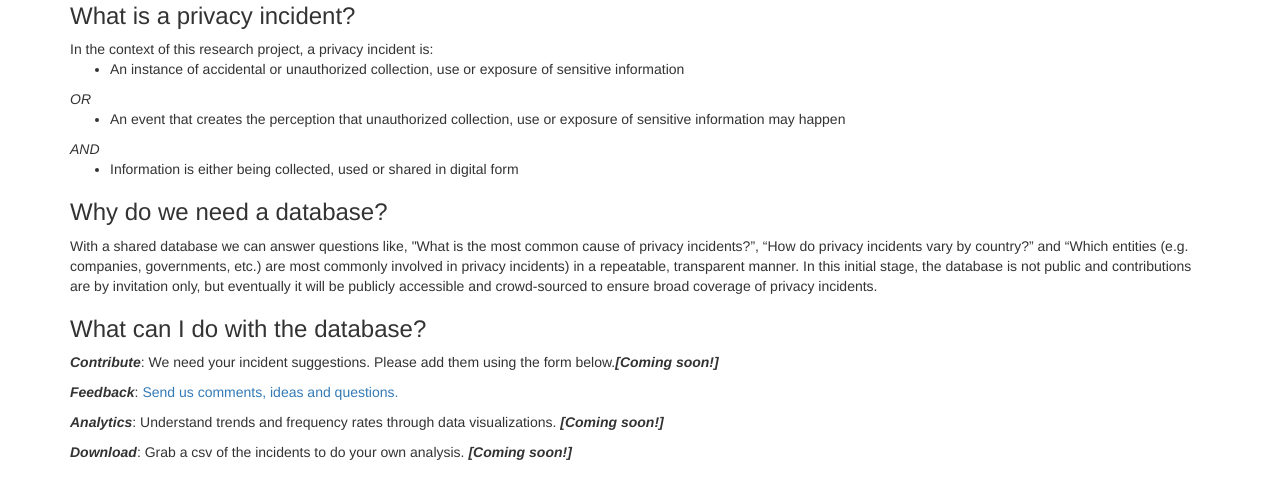
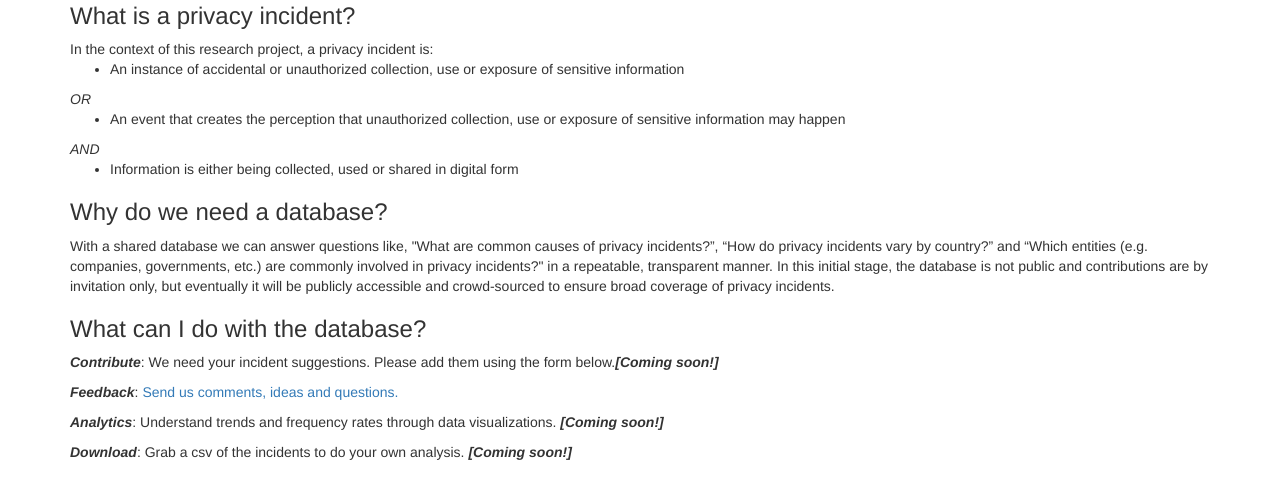
Before and after one commit to privacy-incidents-database/privacyincidents, a PHP site: page /pages/index.php in a window 1280 px wide. Shown: the part 442-935 px from the top of the page. Run offline with PHP 8.4, Linux system fonts and the light colour scheme; some libraries are stand-ins or nearby versions.

Commit message:
Update index.php
fixed typo, changed research question wording

```diff
--- a/pages/index.php
+++ b/pages/index.php
@@ -111,7 +111,7 @@ In the context of this research project, a privacy incident is:
 
 	<div id="need">
 		<h3>Why do we need a database?</h3>
-		<p>With a shared database we can answer questions like, "What is the most common cause of privacy incidents?”, “How do privacy incidents vary by country?” and “Which entities (e.g. companies, governments, etc.) are most commonly involved in privacy incidents) in a repeatable, transparent manner.
+		<p>With a shared database we can answer questions like, "What are common causes of privacy incidents?”, “How do privacy incidents vary by country?” and “Which entities (e.g. companies, governments, etc.) are commonly involved in privacy incidents?" in a repeatable, transparent manner.
 
 In this initial stage, the database is not public and contributions are by invitation only, but eventually it will be publicly accessible and crowd-sourced to ensure broad coverage of privacy incidents.</p>
 	</div>
```
